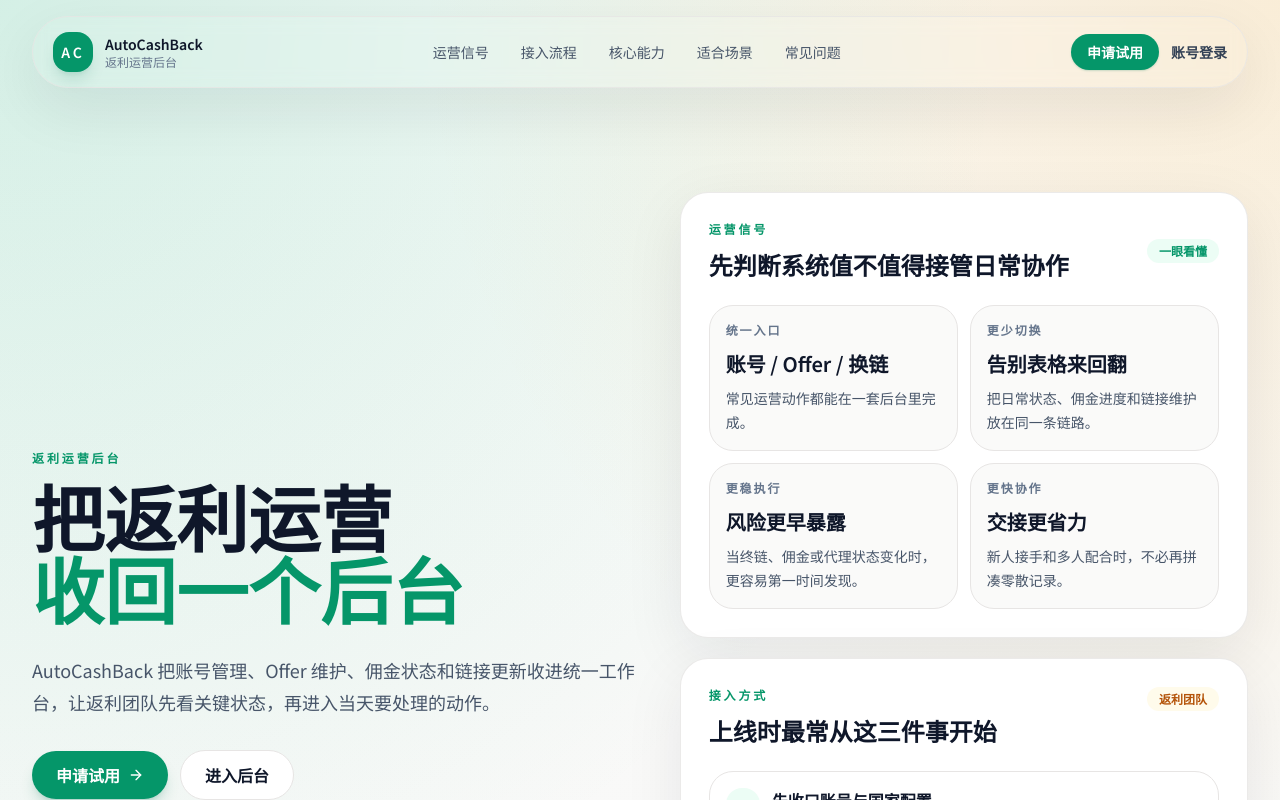
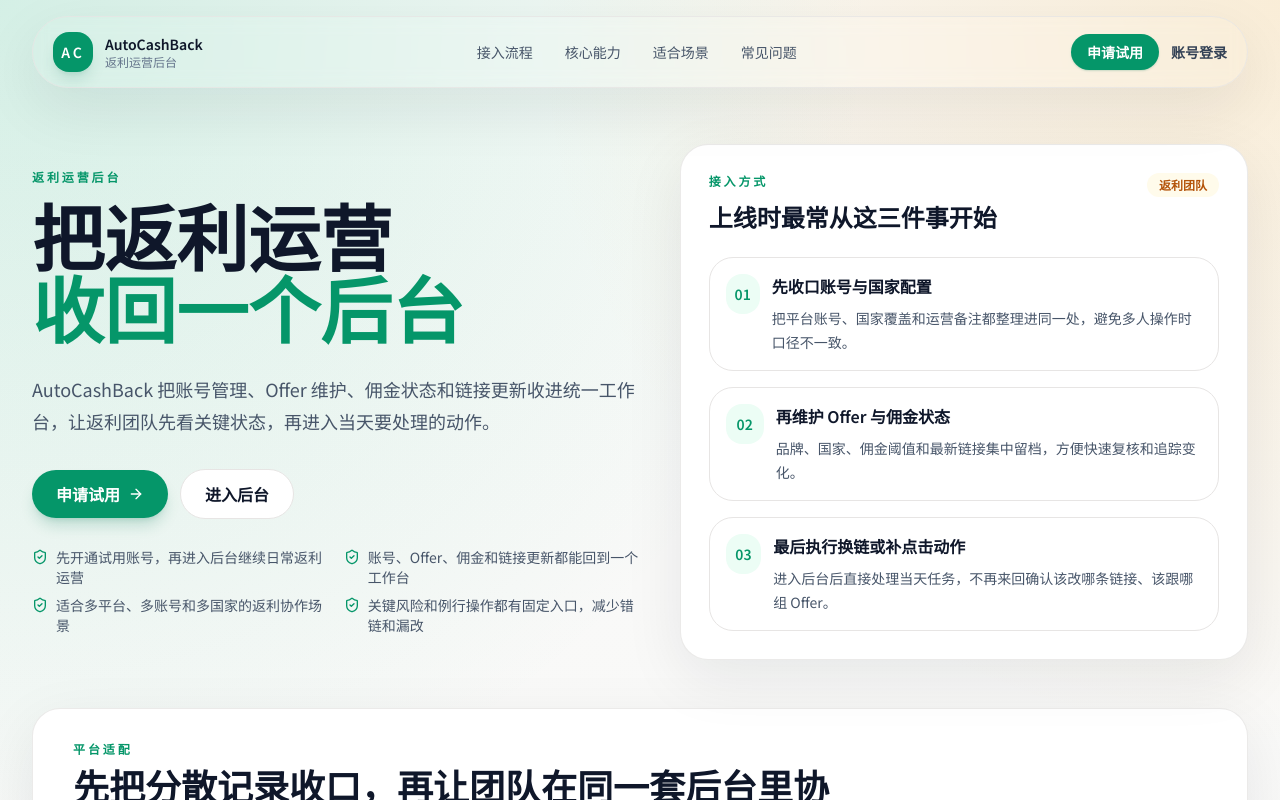
Before and after one commit to xxrenzhe/autocashback, a Next.js app in the folder apps/web/: page / in a window 1280 px wide. Shown: the top 800 px of the page. Built offline with nearby package versions, Linux system fonts and the light colour scheme; no server answers.

Commit message:
Refine marketing homepage hero

```diff
--- a/apps/web/components/marketing-home-page.tsx
+++ b/apps/web/components/marketing-home-page.tsx
@@ -20,7 +20,6 @@
 import { ContactQrDialog } from "@/components/contact-qr-dialog";
 
 const navLinks = [
-  { href: "#signals", label: "运营信号" },
   { href: "#workflow", label: "接入流程" },
   { href: "#features", label: "核心能力" },
   { href: "#scenarios", label: "适合场景" },
@@ -32,29 +31,6 @@
   "账号、Offer、佣金和链接更新都能回到一个工作台",
   "适合多平台、多账号和多国家的返利协作场景",
   "关键风险和例行操作都有固定入口，减少错链和漏改"
-];
-
-const heroHighlights = [
-  {
-    label: "统一入口",
-    value: "账号 / Offer / 换链",
-    note: "常见运营动作都能在一套后台里完成。"
-  },
-  {
-    label: "更少切换",
-    value: "告别表格来回翻",
-    note: "把日常状态、佣金进度和链接维护放在同一条链路。"
-  },
-  {
-    label: "更稳执行",
-    value: "风险更早暴露",
-    note: "当终链、佣金或代理状态变化时，更容易第一时间发现。"
-  },
-  {
-    label: "更快协作",
-    value: "交接更省力",
-    note: "新人接手和多人配合时，不必再拼凑零散记录。"
-  }
 ];
 
 const operatingTracks = [
@@ -162,9 +138,9 @@
   {
     title: "产品",
     items: [
-      { type: "link", href: "#signals", label: "运营信号" },
       { type: "link", href: "#workflow", label: "接入流程" },
       { type: "link", href: "#features", label: "核心能力" },
+      { type: "link", href: "#faq", label: "常见问题" },
       { type: "link", href: "/login", label: "账号登录" }
     ]
   },
@@ -276,8 +252,8 @@
         </div>
       </header>
 
-      <div className="mx-auto max-w-7xl px-5 pb-10 pt-28 lg:px-8 lg:pt-32">
-        <section className="grid gap-8 pb-12 pt-8 lg:grid-cols-[1.04fr,0.96fr] lg:items-center lg:pt-16">
+      <div className="mx-auto max-w-7xl px-5 pb-10 pt-24 lg:px-8 lg:pt-28">
+        <section className="grid gap-8 pb-12 pt-4 lg:grid-cols-[1.04fr,0.96fr] lg:items-center lg:pt-8">
           <div>
             <p className="eyebrow">返利运营后台</p>
             <h1 className="mt-5 max-w-4xl font-display text-5xl font-semibold leading-tight text-slate-900 lg:text-7xl">
@@ -315,28 +291,6 @@
           </div>
 
           <div className="space-y-5">
-            <section className="surface-panel p-7" id="signals">
-              <div className="flex items-center justify-between gap-3">
-                <div>
-                  <p className="eyebrow">运营信号</p>
-                  <h2 className="mt-3 text-2xl font-semibold text-slate-900">先判断系统值不值得接管日常协作</h2>
-                </div>
-                <span className="rounded-full bg-brand-mist px-3 py-1 text-xs font-semibold text-brand-emerald">
-                  一眼看懂
-                </span>
-              </div>
-
-              <div className="mt-6 grid gap-3 sm:grid-cols-2">
-                {heroHighlights.map((item) => (
-                  <article className="rounded-[24px] border border-brand-line bg-stone-50 p-4" key={item.label}>
-                    <p className="text-xs font-semibold uppercase tracking-[0.16em] text-slate-500">{item.label}</p>
-                    <p className="mt-3 text-xl font-semibold text-slate-900">{item.value}</p>
-                    <p className="mt-2 text-sm leading-6 text-slate-600">{item.note}</p>
-                  </article>
-                ))}
-              </div>
-            </section>
-
             <section className="surface-panel p-7" id="platforms">
               <div className="flex items-start justify-between gap-4">
                 <div>
```
